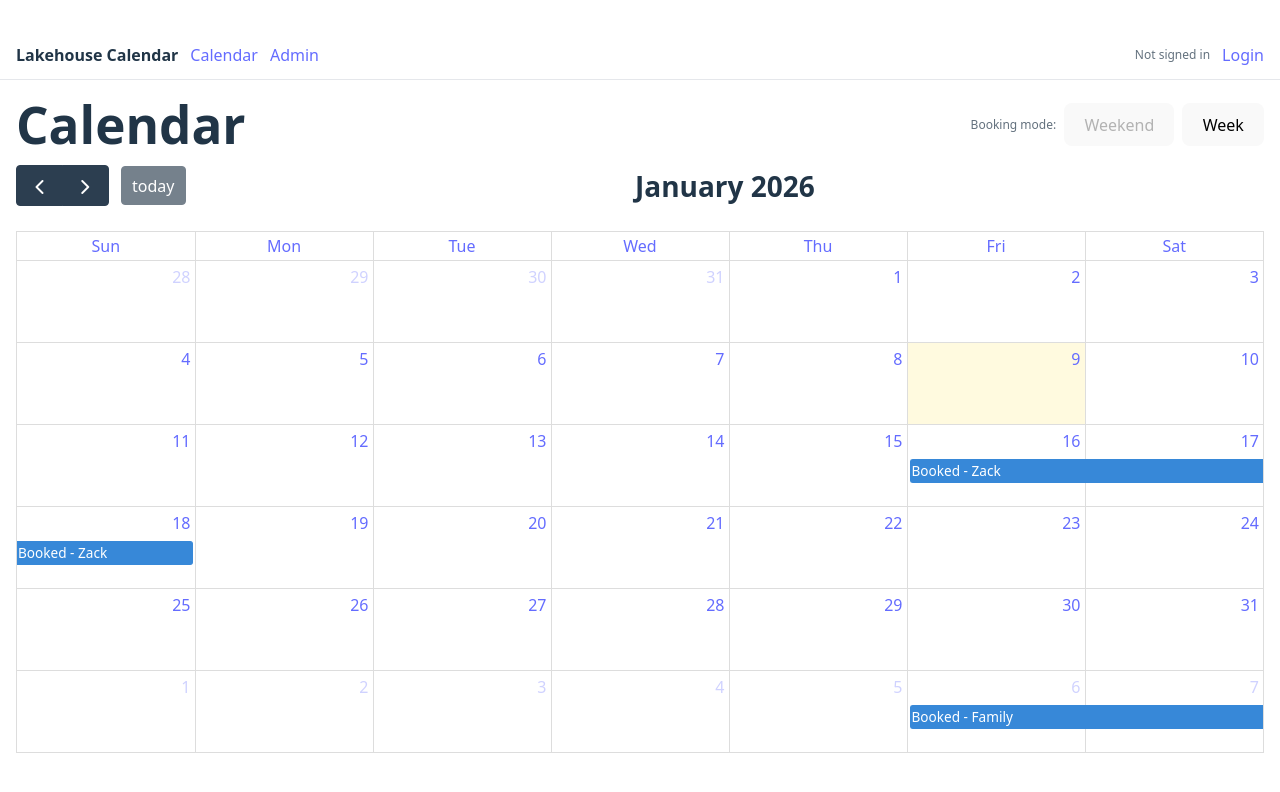
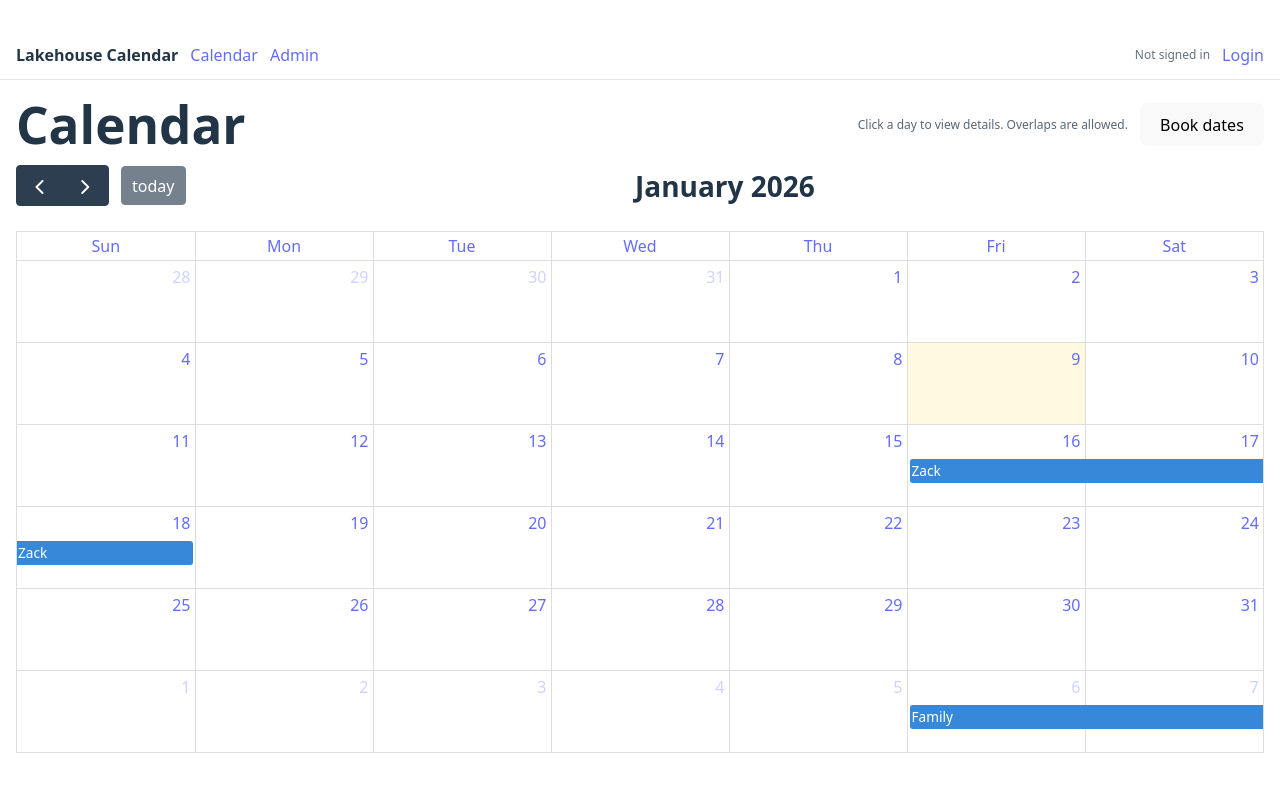
Before and after one commit to ziggybrew/lakehouse-calendar, a React (Vite) app: page /#/calendar in a window 1280 px wide. Shown: the top 792 px of the page. Built offline with nearby package versions, Linux system fonts and the light colour scheme.

Commit message:
Calendar page updates
Removed book week/weekend instead added booking form - simple just dates and some info. Show menu when click on a day to see further information

```diff
--- a/src/pages/Calendar.tsx
+++ b/src/pages/Calendar.tsx
@@ -1,4 +1,5 @@
-import { useMemo, useState } from 'react'
+// src/pages/Calendar.tsx
+import { useEffect, useMemo, useState } from 'react'
 import FullCalendar from '@fullcalendar/react'
 import dayGridPlugin from '@fullcalendar/daygrid'
 import interactionPlugin from '@fullcalendar/interaction'
@@ -8,117 +9,115 @@ type Booking = {
   id: string
   title: string
   start: string // YYYY-MM-DD
-  end: string // YYYY-MM-DD (FullCalendar treats end as exclusive in many cases)
+  end: string // YYYY-MM-DD (end-exclusive)
+  notes?: string
 }
 
-type BookingMode = 'weekend' | 'week'
+type DraftBooking = {
+  start: string // YYYY-MM-DD
+  end: string // YYYY-MM-DD (end-exclusive)
+  title: string
+  notes: string
+}
 
 export default function Calendar() {
-  const [bookingMode, setBookingMode] = useState<BookingMode>('weekend')
-  const [selectedRange, setSelectedRange] = useState<{ start: string; end: string } | null>(null)
-
-  const events: Booking[] = useMemo(
+  // Hardcoded sample data for now (persistence comes later).
+  const bookings: Booking[] = useMemo(
     () => [
       {
         id: '1',
-        title: 'Booked - Zack',
+        title: 'Zack',
         start: '2026-01-16',
         end: '2026-01-19',
+        notes: 'Arriving Friday evening. Leaving Sunday afternoon.',
       },
       {
         id: '2',
-        title: 'Booked - Family',
+        title: 'Family',
         start: '2026-02-06',
         end: '2026-02-09',
+        notes: 'Weekend hang.',
+      },
+      {
+        id: '3',
+        title: 'Cousins',
+        start: '2026-02-08',
+        end: '2026-02-12',
+        notes: 'Overlap is allowed for visibility.',
       },
     ],
     []
   )
 
-  function onDateClick(arg: DateClickArg) {
-    const range =
-        bookingMode === 'weekend'
-        ? getWeekendRange(arg.date)
-        : getWeekRange(arg.date)
+  // FullCalendar expects `events` in a compatible format. Bookings already match well.
+  const events = bookings
 
-    setSelectedRange({
-        start: formatYmd(range.start),
-        end: formatYmd(range.endExclusive),
+  const [draft, setDraft] = useState<DraftBooking | null>(null)
+  const [activeDay, setActiveDay] = useState<string | null>(null)
+
+  // Prevent background scrolling while any modal is open
+  useEffect(() => {
+    if (draft || activeDay) document.body.style.overflow = 'hidden'
+    return () => {
+      document.body.style.overflow = ''
+    }
+  }, [draft, activeDay])
+
+  function openBookingModal() {
+    const today = new Date()
+    const start = formatYmd(today)
+    const endExclusive = formatYmd(addDays(startOfDay(today), 1))
+
+    setDraft({
+      start,
+      end: endExclusive,
+      title: '',
+      notes: '',
     })
   }
 
-  function closePanel() {
-    setSelectedRange(null)
+  function closeBookingModal() {
+    setDraft(null)
   }
 
-  function pad2(n: number) {
-    return String(n).padStart(2, '0')
+  function closeDayModal() {
+    setActiveDay(null)
   }
 
-  function formatYmd(d: Date) {
-    // Local date -> YYYY-MM-DD (avoids timezone drift from toISOString)
-    return `${d.getFullYear()}-${pad2(d.getMonth() + 1)}-${pad2(d.getDate())}`
+  function onDayClick(arg: DateClickArg) {
+    // arg.dateStr is YYYY-MM-DD in the calendar's local context
+    setActiveDay(arg.dateStr)
   }
 
-  function addDays(date: Date, days: number) {
-    const d = new Date(date)
-    d.setDate(d.getDate() + days)
-    return d
+  function onCreateEntryStub() {
+    alert(
+      [
+        'Create entry (stub)',
+        '',
+        `Label: ${draft?.title || '(none)'}`,
+        `Start: ${draft?.start}`,
+        `End (exclusive): ${draft?.end}`,
+        `Notes: ${draft?.notes || '(none)'}`,
+      ].join('\n')
+    )
+    closeBookingModal()
   }
 
-  function startOfDay(date: Date) {
-    return new Date(date.getFullYear(), date.getMonth(), date.getDate())
-  }
-
-  function getWeekendRange(clicked: Date) {
-    // Weekend = Fri–Sun, endExclusive = Monday
-    const d = startOfDay(clicked)
-    const dow = d.getDay() // 0=Sun, 1=Mon, ... 5=Fri, 6=Sat
-
-    let offsetToFriday = 0
-
-    if (dow === 0) offsetToFriday = -2 // Sun -> previous Fri
-    else if (dow === 6) offsetToFriday = -1 // Sat -> previous Fri
-    else if (dow === 5) offsetToFriday = 0 // Fri -> Fri
-    else offsetToFriday = 5 - dow // Mon-Thu -> upcoming Fri
-
-    const start = addDays(d, offsetToFriday)
-    const endExclusive = addDays(start, 3) // Fri + 3 = Monday
-
-    return { start, endExclusive }
-  }
-
-  function getWeekRange(clicked: Date) {
-    // Week = Mon–Sun, endExclusive = next Monday
-    const d = startOfDay(clicked)
-    const dow = d.getDay() // 0=Sun, 1=Mon, ... 6=Sat
-
-    const offsetToMonday = dow === 0 ? -6 : 1 - dow // Sun -> previous Mon, else snap back to Mon
-    const start = addDays(d, offsetToMonday)
-    const endExclusive = addDays(start, 7) // next Monday
-
-    return { start, endExclusive }
-  }
+  const dayBookings = useMemo(() => {
+    if (!activeDay) return []
+    return bookingsForDay(bookings, activeDay)
+  }, [bookings, activeDay])
 
   return (
     <div>
       <div style={{ display: 'flex', alignItems: 'center', gap: 12, marginBottom: 12 }}>
         <h1 style={{ margin: 0 }}>Calendar</h1>
 
-        <div style={{ marginLeft: 'auto', display: 'flex', alignItems: 'center', gap: 8 }}>
-          <span style={{ fontSize: 12, opacity: 0.7 }}>Booking mode:</span>
-          <button
-            onClick={() => setBookingMode('weekend')}
-            disabled={bookingMode === 'weekend'}
-          >
-            Weekend
-          </button>
-          <button
-            onClick={() => setBookingMode('week')}
-            disabled={bookingMode === 'week'}
-          >
-            Week
-          </button>
+        <div style={{ marginLeft: 'auto', display: 'flex', alignItems: 'center', gap: 12 }}>
+          <span style={{ fontSize: 12, opacity: 0.75 }}>
+            Click a day to view details. Overlaps are allowed.
+          </span>
+          <button onClick={openBookingModal}>Book dates</button>
         </div>
       </div>
 
@@ -127,7 +126,8 @@ export default function Calendar() {
         initialView="dayGridMonth"
         height="auto"
         events={events}
-        dateClick={onDateClick}
+        selectable={false}
+        dateClick={onDayClick}
         headerToolbar={{
           left: 'prev,next today',
           center: 'title',
@@ -135,7 +135,114 @@ export default function Calendar() {
         }}
       />
 
-      {selectedRange && (
+      {/* Day Details Modal */}
+      {activeDay && (
+        <Modal onClose={closeDayModal} title={`Details for ${activeDay}`}>
+          {dayBookings.length === 0 ? (
+            <div style={{ fontSize: 14 }}>
+              <strong>No entries</strong>
+              <div style={{ marginTop: 6, opacity: 0.8 }}>
+                Use “Book dates” to add a presence entry for this timeframe.
+              </div>
+            </div>
+          ) : (
+            <div style={{ display: 'grid', gap: 12 }}>
+              {dayBookings.map((b) => (
+                <div
+                  key={b.id}
+                  style={{
+                    border: '1px solid #e5e7eb',
+                    borderRadius: 10,
+                    padding: 12,
+                  }}
+                >
+                  <div style={{ display: 'flex', alignItems: 'baseline', justifyContent: 'space-between' }}>
+                    <strong>{b.title}</strong>
+                    <span style={{ fontSize: 12, opacity: 0.75 }}>
+                      {b.start} → {toInclusiveEnd(b.end)}
+                    </span>
+                  </div>
+
+                  {b.notes ? (
+                    <div style={{ marginTop: 8, fontSize: 13, opacity: 0.9 }}>{b.notes}</div>
+                  ) : (
+                    <div style={{ marginTop: 8, fontSize: 13, opacity: 0.6 }}>No notes provided.</div>
+                  )}
+                </div>
+              ))}
+            </div>
+          )}
+
+          <div style={{ display: 'flex', justifyContent: 'flex-end', marginTop: 16, gap: 8 }}>
+            <button onClick={closeDayModal}>Close</button>
+          </div>
+        </Modal>
+      )}
+
+      {/* Booking Modal */}
+      {draft && (
+        <Modal onClose={closeBookingModal} title="New entry">
+          <div style={{ marginTop: 8, display: 'grid', gap: 12 }}>
+            <div>
+              <div style={{ fontSize: 12, opacity: 0.7, marginBottom: 4 }}>Start date</div>
+              <input
+                type="date"
+                value={draft.start}
+                onChange={(e) => setDraft({ ...draft, start: e.target.value })}
+              />
+            </div>
+
+            <div>
+              <div style={{ fontSize: 12, opacity: 0.7, marginBottom: 4 }}>End date (inclusive)</div>
+              <input
+                type="date"
+                value={toInclusiveEnd(draft.end)}
+                onChange={(e) => setDraft({ ...draft, end: toExclusiveEnd(e.target.value) })}
+              />
+            </div>
+
+            <div>
+              <div style={{ fontSize: 12, opacity: 0.7, marginBottom: 4 }}>Label</div>
+              <input
+                type="text"
+                placeholder="e.g., Zack, Mom/Dad, Cousins"
+                value={draft.title}
+                onChange={(e) => setDraft({ ...draft, title: e.target.value })}
+                style={{ width: '100%' }}
+              />
+            </div>
+
+            <div>
+              <div style={{ fontSize: 12, opacity: 0.7, marginBottom: 4 }}>Notes (optional)</div>
+              <textarea
+                placeholder="Anything helpful..."
+                rows={3}
+                value={draft.notes}
+                onChange={(e) => setDraft({ ...draft, notes: e.target.value })}
+                style={{ width: '100%', resize: 'vertical' }}
+              />
+            </div>
+
+            <div style={{ fontSize: 12, opacity: 0.7 }}>
+              Next steps include: persisting entries, adding authentication, and improving the display of overlapping
+              entries.
+            </div>
+          </div>
+
+          <div style={{ display: 'flex', justifyContent: 'flex-end', marginTop: 16, gap: 8 }}>
+            <button onClick={closeBookingModal}>Cancel</button>
+            <button onClick={onCreateEntryStub} disabled={!draft.start || !draft.end}>
+              Create entry (stub)
+            </button>
+          </div>
+        </Modal>
+      )}
+    </div>
+  )
+}
+
+function Modal(props: { title: string; onClose: () => void; children: React.ReactNode }) {
+  return (
     <div
       role="dialog"
       aria-modal="true"
@@ -150,11 +257,11 @@ export default function Calendar() {
         justifyContent: 'center',
         padding: 16,
       }}
-          onClick={closePanel}
+      onClick={props.onClose}
     >
       <div
         style={{
-              width: 'min(520px, 100%)',
+          width: 'min(620px, 100%)',
           background: 'white',
           color: '#111827',
           borderRadius: 12,
@@ -163,50 +270,64 @@ export default function Calendar() {
         }}
         onClick={(e) => e.stopPropagation()}
       >
-            <div style={{ display: 'flex', alignItems: 'center', justifyContent: 'space-between' }}>
-              <strong>New booking</strong>
-              <button onClick={closePanel}>Close</button>
+        <div style={{ display: 'flex', alignItems: 'center', justifyContent: 'space-between', gap: 12 }}>
+          <strong>{props.title}</strong>
+          <button onClick={props.onClose}>Close</button>
         </div>
 
-            <div style={{ marginTop: 12, fontSize: 14 }}>
-              <div>
-                <div style={{ fontSize: 12, opacity: 0.7 }}>Selected date</div>
-                <div>{selectedRange.start} → {selectedRange.end}</div>
+        <div style={{ marginTop: 12 }}>{props.children}</div>
       </div>
-
-              <div style={{ marginTop: 12 }}>
-                <div style={{ fontSize: 12, opacity: 0.7 }}>Mode</div>
-                <div>{bookingMode === 'weekend' ? 'Weekend (Fri–Sun)' : 'Week (Mon–Sun)'}</div>
-              </div>
-
-              <div style={{ marginTop: 12 }}>
-                <div style={{ fontSize: 12, opacity: 0.7 }}>Next</div>
-                <div>
-                  For now this is a stub. Next steps include:
-                  <ul style={{ marginTop: 8 }}>
-                    <li>Auto-calculate start/end based on weekend vs week</li>
-                    <li>Detect conflicts with existing bookings</li>
-                    <li>Add “Booked for” name + notes</li>
-                    <li>Persist to Firebase/Supabase</li>
-                  </ul>
-                </div>
-              </div>
-            </div>
-
-            <div style={{ display: 'flex', gap: 8, justifyContent: 'flex-end', marginTop: 16 }}>
-              <button onClick={closePanel}>Cancel</button>
-              <button
-                onClick={() => {
-                  alert('Stub: create booking')
-                  closePanel()
-                }}
-              >
-                Create booking (stub)
-              </button>
-            </div>
-          </div>
-        </div>
-      )}
     </div>
   )
 }
+
+/**
+ * Booking ranges are stored as end-exclusive to avoid off-by-one errors.
+ * The UI displays inclusive end dates for readability.
+ */
+
+function pad2(n: number) {
+  return String(n).padStart(2, '0')
+}
+
+function formatYmd(d: Date) {
+  return `${d.getFullYear()}-${pad2(d.getMonth() + 1)}-${pad2(d.getDate())}`
+}
+
+function ymdToDate(ymd: string) {
+  const [y, m, d] = ymd.split('-').map(Number)
+  return new Date(y, m - 1, d)
+}
+
+function startOfDay(date: Date) {
+  return new Date(date.getFullYear(), date.getMonth(), date.getDate())
+}
+
+function addDays(date: Date, days: number) {
+  const d = new Date(date)
+  d.setDate(d.getDate() + days)
+  return d
+}
+
+function toInclusiveEnd(endExclusiveYmd: string) {
+  const d = ymdToDate(endExclusiveYmd)
+  d.setDate(d.getDate() - 1)
+  return formatYmd(d)
+}
+
+function toExclusiveEnd(inclusiveEndYmd: string) {
+  const d = ymdToDate(inclusiveEndYmd)
+  d.setDate(d.getDate() + 1)
+  return formatYmd(d)
+}
+
+function isDayWithinRange(dayYmd: string, startYmd: string, endExclusiveYmd: string) {
+  // All strings are YYYY-MM-DD; lexical comparison works.
+  return startYmd <= dayYmd && dayYmd < endExclusiveYmd
+}
+
+function bookingsForDay(bookings: Booking[], dayYmd: string) {
+  return bookings
+    .filter((b) => isDayWithinRange(dayYmd, b.start, b.end))
+    .sort((a, b) => (a.title || '').localeCompare(b.title || ''))
+}
```
Lines whose indentation alone changed are shown as unchanged.
